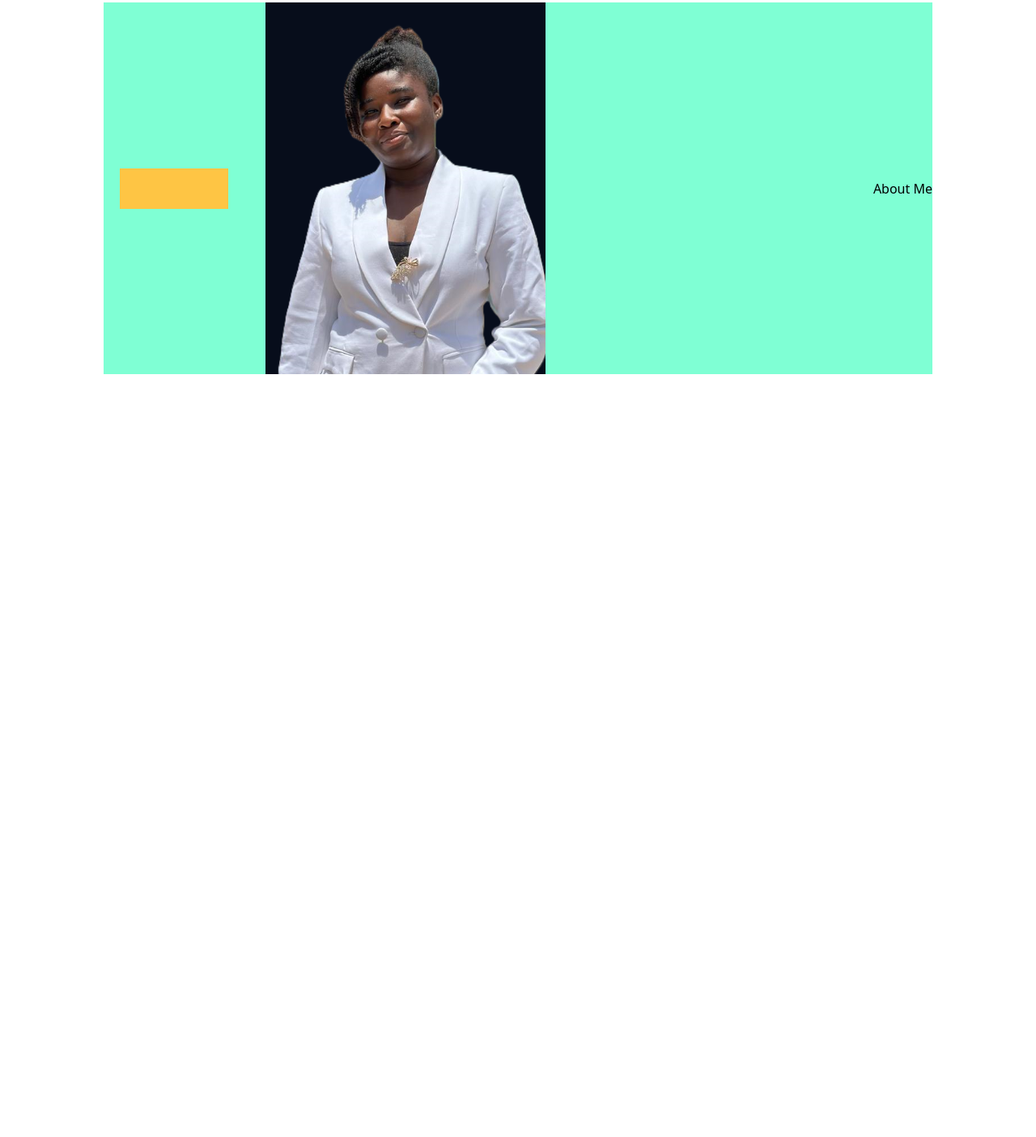
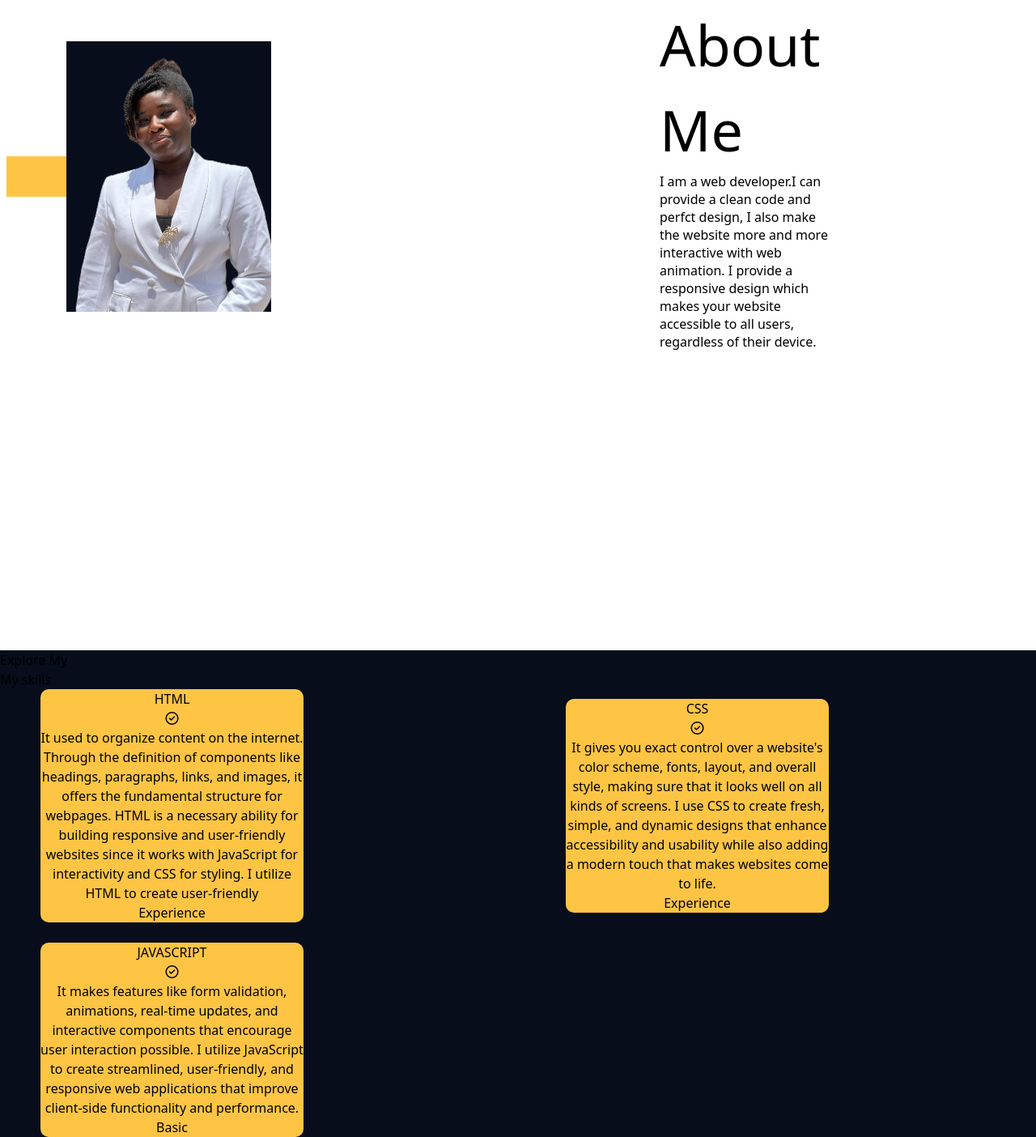
Before and after one commit to ewurasi-nyarkoa/Personal-Portfolio, a plain HTML site: page index.html in a window 1280 px wide. Shown: the part 782-2186 px from the top of the page at 81% size. Before the commit the page ends 1585 px from the top, so only its background shows below. Drawn offline with nearby package versions, Linux system fonts and the light colour scheme.

Commit message:
changed my wavy design

```diff
--- a/assets/style.css
+++ b/assets/style.css
@@ -13,6 +13,7 @@
     position: relative;
     min-height: 40vh;
     background-color:#070D1B;
+
   }
   .vl {
     border-left: solid white;
@@ -69,7 +70,7 @@
   }
   .info {
     margin-left: 8%;
-    margin-top: 10%;
+    margin-top: 7%;
   }
   .info h1{
     font-size: 70px;
@@ -104,7 +105,7 @@
     transform: translateX(-50%);
   }
 
-  .wave {
+  /* .wave {
     position: absolute;
     height: 143px;
     width: 100%;
@@ -117,6 +118,7 @@
     display: block;
     position: absolute;
     border-radius: 50% 100%;
+    overflow-x: hidden;
   }
 
   .wave::before {
@@ -125,6 +127,7 @@
     background-color:#070D1B;
     right: -1.5%;
     top: 40%;
+    overflow-x: hidden;
   }
   .wave::after {
     width: 55%;
@@ -132,7 +135,8 @@
     background-color: #fff;
     left: -1.5%;
     top: 60%;
-  }
+    overflow-x: hidden;
+  }     */
   .about-me {
     width: 100vw;
     height: 100vh;
@@ -140,9 +144,8 @@
   }
 
   .about-container {
+    margin-top: 10px;
     width: 80%;
-    margin: 0 auto;
-    background-color: aquamarine;
     display: flex;
     justify-content: space-between;
     align-items: center;
@@ -153,17 +156,65 @@
 
   }
   .image {
-     margin-left: -50px;
+    margin-right: 30rem;
   }
   .mr-40 {
     margin-right: 30rem;
   }
+  .drop-down {
+    margin-top:12srem;
+  }
+  .about-info{
+   width: 40%;
+  }
+  .about-info h1{
+    font-size: 70px;
+    color: black;
+  }
+  .about-info p{
+    line-height: 22px;
+    color: black;
+  }
+
+  .about-img  {
+    width: 100%;
+   }
+   #skills {
+    width: 100%;
+    height: 100%;
+    background-color: #070D1B;
+   }
+ .skills-container{
+  padding-left: 50px;
+  width: 80%;
+  display: flex;
+  justify-content:space-between;
+  align-items: center;
+  flex-wrap: wrap;
+  gap: 25px;
+ }
+ .skills-details {
+  width: 325px;
+  background-color: #FEC544;
+  color: black;
+  border-radius: 10px;
+  box-shadow: 5px;
+  text-align: center;
+ }
+   /* .trans {
+    background-color: #070D1B;
+    position: absolute;
+    margin-bottom: 5rem;
+   padding: 0;
+    transform: translateY(-50);
 
 
-  .about-img  {
-    width: 70%;
+    color: #FEC544;
+    text-transform:uppercase ;
+    text-shadow: o 5px 10px rgba(0,0,0,1);
+    mix-blend-mode: overlay;
    }
-  /*
+
   .about-content{
     position: absolute;
     width: 80%;
--- a/index.html
+++ b/index.html
@@ -32,6 +32,7 @@
         <section class="content">
           <div class="info">
             <h1>I'm <span class="text-yellow">Ewurasi</span></h1>
+            <h2 class="text-white">I'm a <span class="text-yellow">Developer</span> </h2>
             <p>This is my official portfolio website to showcase <br> my works related
               to web development
             </p>
@@ -46,20 +47,51 @@
     <div class="wave"></div>
   </section>
   <section class="about-me">
+
     <div class="about-container">
-    <div class="w-[15%] pl-5 ">
+    <div class="w-[15%] pl-2 drop-down">
         <div class=" h-[50px] w-full ds-color">
      </div>
     </div>
-    <div class="image mr-40">
+    <div class="image">
       <img src="assets/images/ewurasi main img22.png" class="about-img">
     </div>
 
-   <div>
-      <h1>About Me</h1>
-      <p></p>
+   <div class="about-info">
+      <h1 class="trans">About Me</h1>
+      <p>I am a web developer.I can provide a clean code and perfct design,
+        I also make the website more and more interactive with web animation.
+        I provide a responsive design which makes your website accessible to all users, regardless
+        of their device.
+      </p>
     </div>
   </div>
+
+  </section>
+  <section id="skills">
+    <p class="skills-p1">Explore My</p>
+    <h1 class="sub-title">My <span>skills</span></h1>
+ <div class="skills-container">
+  <div class="skills-details">
+   <p>HTML</p>
+   <p><i class="fa-regular fa-circle-check"></i></p>
+   <P>It used to organize content on the internet. Through the definition of components like headings, paragraphs, links, and images, it offers the fundamental structure for webpages. HTML is a necessary ability for building responsive and user-friendly websites since it works with JavaScript for interactivity and CSS for styling. I utilize HTML to create user-friendly</P>
+   <p>Experience</p>
+   </div>
+   <div class="skills-details">
+    <p>CSS</p>
+    <p><i class="fa-regular fa-circle-check"></i></p>
+    <P>It gives you exact control over a website's color scheme, fonts, layout, and overall style, making sure that it looks well on all kinds of screens. I use CSS to create fresh, simple, and dynamic designs that enhance accessibility and usability while also adding a modern touch that makes websites come to life.</P>
+    <p>Experience</p>
+    </div>
+    <div class="skills-details">
+      <p>JAVASCRIPT</p>
+      <p><i class="fa-regular fa-circle-check"></i></p>
+      <P>It makes features like form validation, animations, real-time updates, and interactive components that encourage user interaction possible. I utilize JavaScript to create streamlined, user-friendly, and responsive web applications that improve client-side functionality and performance.</P>
+      <p>Basic</p>
+      </div>
+
+ </div>
 
   </section>
 
```
